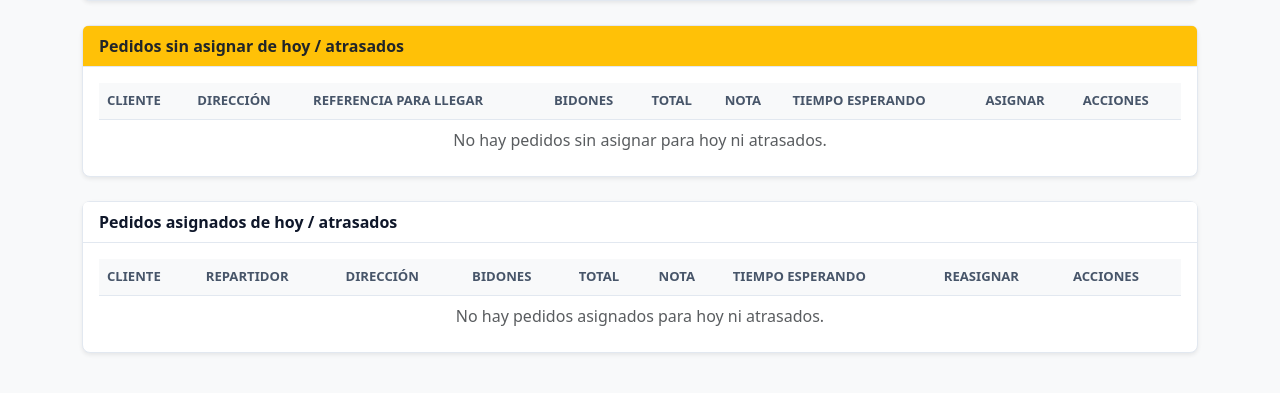
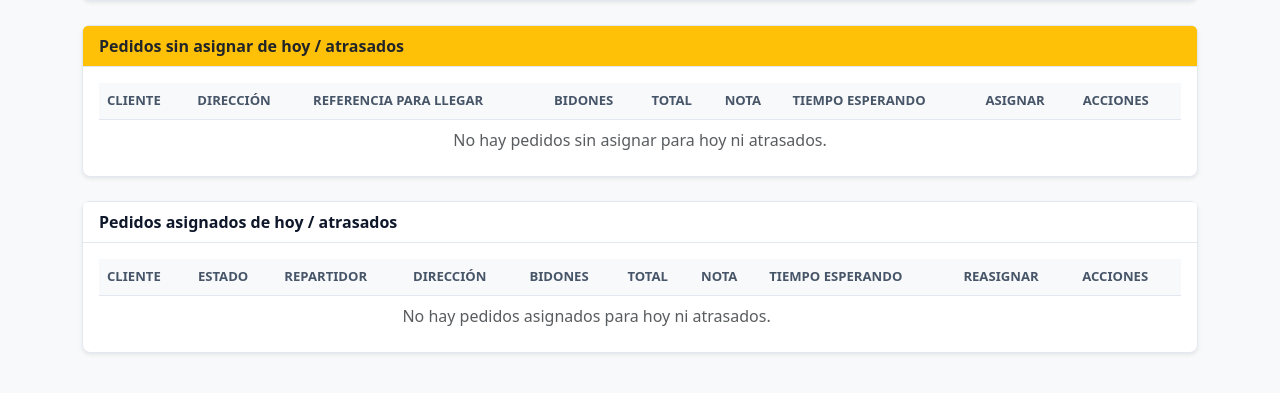
Before and after one commit to 77471660/proyecto_agua, a Django app: page /repartidor/jefe/ in a window 1280 px wide. Shown: the part 366-759 px from the top of the page. Run offline with Django 5.2, Linux system fonts and the light colour scheme; the visitor is signed in with stand-in values (Sample User, id 1); data comes from the database, SQL or seed files in the repository; data that the repository does not hold is empty.

Commit message:
Show active order status in dispatch management

```diff
--- a/core/tests.py
+++ b/core/tests.py
@@ -1278,6 +1278,9 @@ class PermisosRolesTests(TestCase):
 
     def test_panel_jefe_refresca_fragmento_operativo(self):
         pedido = self.crear_pedido(None)
+        pedido_en_ruta = self.crear_pedido(self.repartidor)
+        pedido_en_ruta.registrar_estado(Pedido.EN_RUTA, self.repartidor)
+        pedido_en_ruta.save(update_fields=['estado'])
         self.client.force_login(self.jefe_reparto)
 
         page = self.client.get(reverse('panel_jefe_repartidores'))
@@ -1292,7 +1295,10 @@ class PermisosRolesTests(TestCase):
         self.assertContains(fragment, 'Resumen de repartidores hoy')
         self.assertContains(fragment, 'Pedidos sin asignar de hoy / atrasados')
         self.assertContains(fragment, pedido.cliente.nombre)
+        self.assertContains(fragment, pedido_en_ruta.cliente.nombre)
+        self.assertContains(fragment, 'En ruta')
         self.assertContains(fragment, 'data-refresh-pause="true"')
+        self.assertNotContains(fragment, 'Copiar ubicaci&oacute;n')
         self.assertNotContains(fragment, '<html')
 
     def test_panel_repartidor_muestra_solo_creditos_pendientes_propios(self):
--- a/templates/core/panel_jefe_repartidores.html
+++ b/templates/core/panel_jefe_repartidores.html
@@ -435,6 +435,7 @@ Gesti&oacute;n de repartos - AquaSmart CRM
                 <thead class="table-light">
                     <tr>
                         <th>Cliente</th>
+                        <th>Estado</th>
                         <th>Repartidor</th>
                         <th>Direcci&oacute;n</th>
                         <th>Bidones</th>
@@ -451,6 +452,11 @@ Gesti&oacute;n de repartos - AquaSmart CRM
                         <tr>
                             <td>{{ pedido.cliente.nombre }}</td>
                             <td>
+                                <span class="badge-estado {{ pedido.badge_estado_clase }}">
+                                    {{ pedido.get_estado_display }}
+                                </span>
+                            </td>
+                            <td>
                                 {% if pedido.repartidor.get_full_name %}
                                     {{ pedido.repartidor.get_full_name }}
                                 {% else %}
@@ -464,7 +470,7 @@ Gesti&oacute;n de repartos - AquaSmart CRM
                                         Detalles
                                     </summary>
                                     <div class="location-details-actions">
-                                        {% include 'core/includes/location_button.html' with cliente=pedido.cliente button_class='btn-outline-primary btn-sm' %}
+                                        {% include 'core/includes/location_button.html' with cliente=pedido.cliente button_class='btn-outline-primary btn-sm' hide_copy_button='1' %}
                                     </div>
                                 </details>
                             </td>
@@ -545,6 +551,13 @@ Gesti&oacute;n de repartos - AquaSmart CRM
 
                     <div class="dispatch-mobile-meta">
                         <div>
+                            <span class="dispatch-mobile-label">Estado</span>
+                            <span class="badge-estado {{ pedido.badge_estado_clase }}">
+                                {{ pedido.get_estado_display }}
+                            </span>
+                        </div>
+
+                        <div>
                             <span class="dispatch-mobile-label">Repartidor</span>
                             <span class="dispatch-mobile-value">
                                 {% if pedido.repartidor.get_full_name %}
@@ -585,7 +598,7 @@ Gesti&oacute;n de repartos - AquaSmart CRM
                         </summary>
 
                         <div class="dispatch-mobile-details-panel">
-                            {% include 'core/includes/location_button.html' with cliente=pedido.cliente button_class='btn-outline-primary btn-sm' %}
+                            {% include 'core/includes/location_button.html' with cliente=pedido.cliente button_class='btn-outline-primary btn-sm' hide_copy_button='1' %}
 
                             <form
                                 method="post"
```
